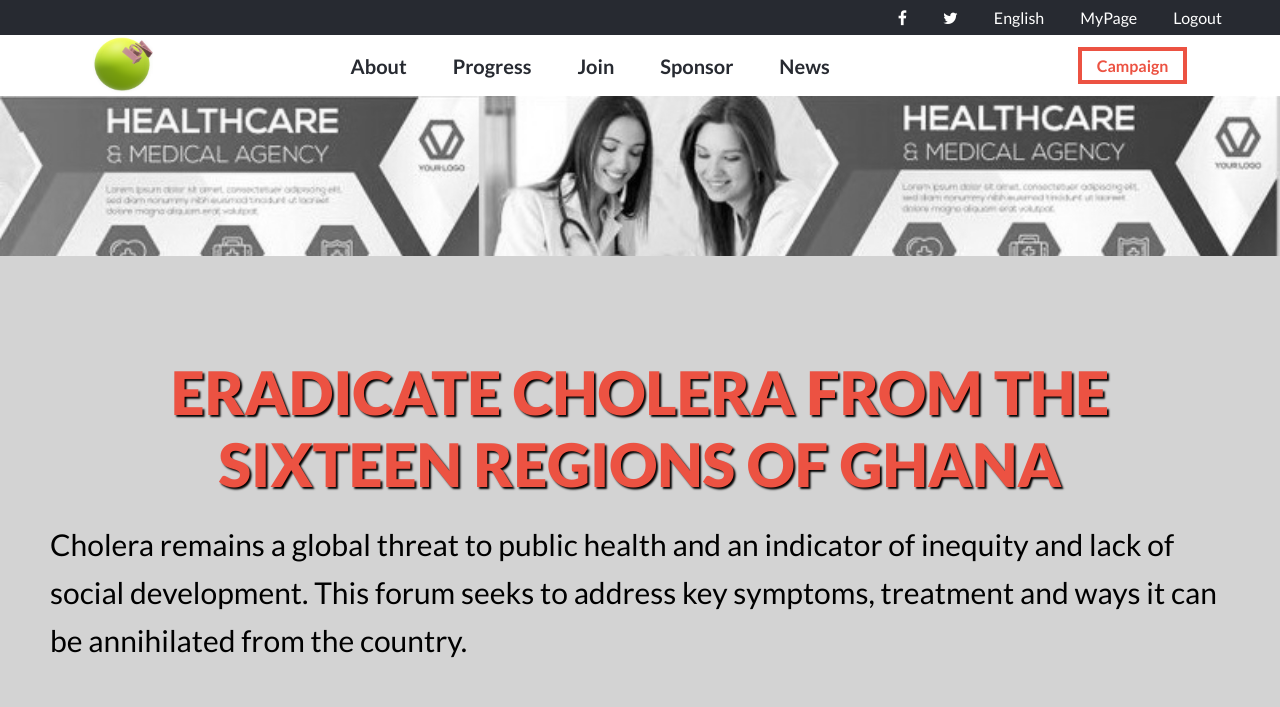
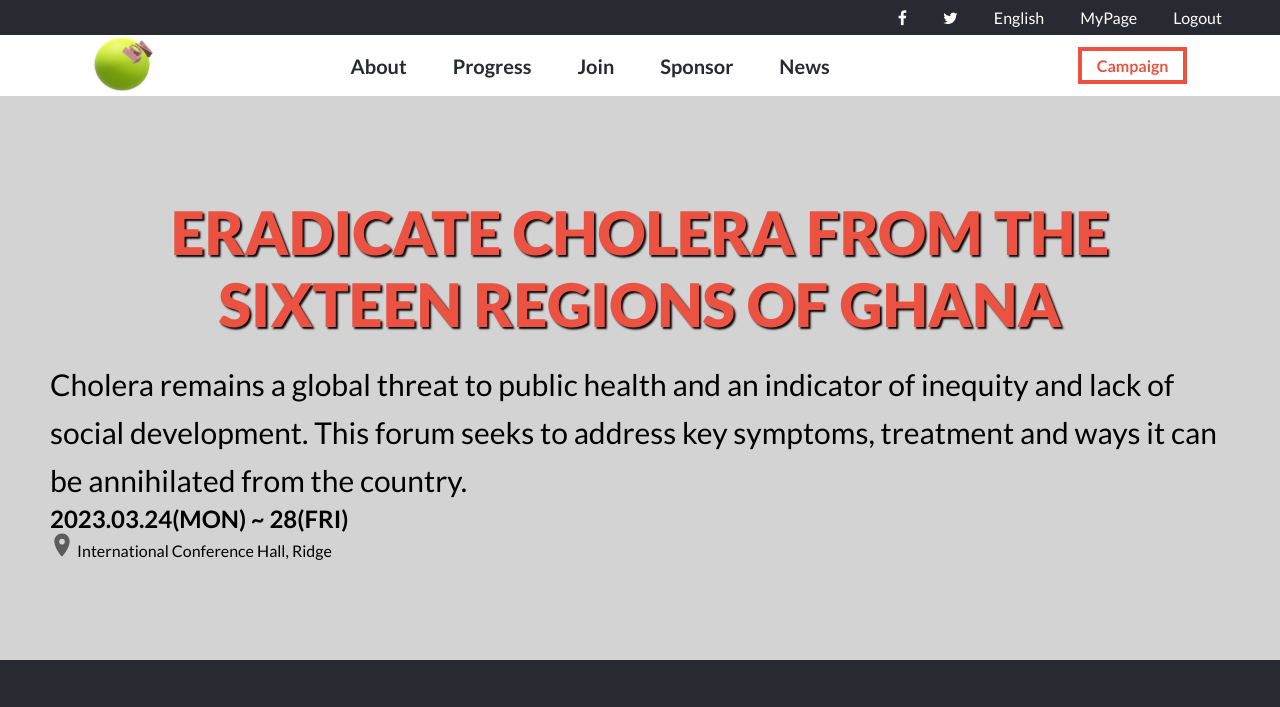
Before and after one commit to Theodoraldo/Capstone-Project, a website: page index.html in a window 1280 px wide. Shown: the top 707 px of the page. Drawn offline with Linux system fonts and the light colour scheme.

Commit message:
Modify index.html file

```diff
--- a/index.html
+++ b/index.html
@@ -72,12 +72,9 @@
         </nav>
       </header>
 
-      <section class="hero-sect">
-        <i id="hamburger" class="fa fa-bars fa-2x" aria-hidden="true"></i>
-      </section>
-
       <!-- Banner Section -->
       <section class="describe">
+        <i id="hamburger" class="fa fa-bars fa-2x" aria-hidden="true"></i>
         <h1>Eradicate cholera from the sixteen regions of Ghana</h1>
         <p>
           Cholera remains a global threat to public health and an indicator of
@@ -85,6 +82,13 @@
           key symptoms, treatment and ways it can be annihilated from the
           country.
         </p>
+        <div class="span-align">
+          <h2>2023.03.24(MON) ~ 28(FRI)</h2>
+          <span
+            ><img src="./images/Location.svg" alt="Location" /> International
+            Conference Hall, Ridge</span
+          >
+        </div>
       </section>
 
       <!-- Program Outline -->
```
